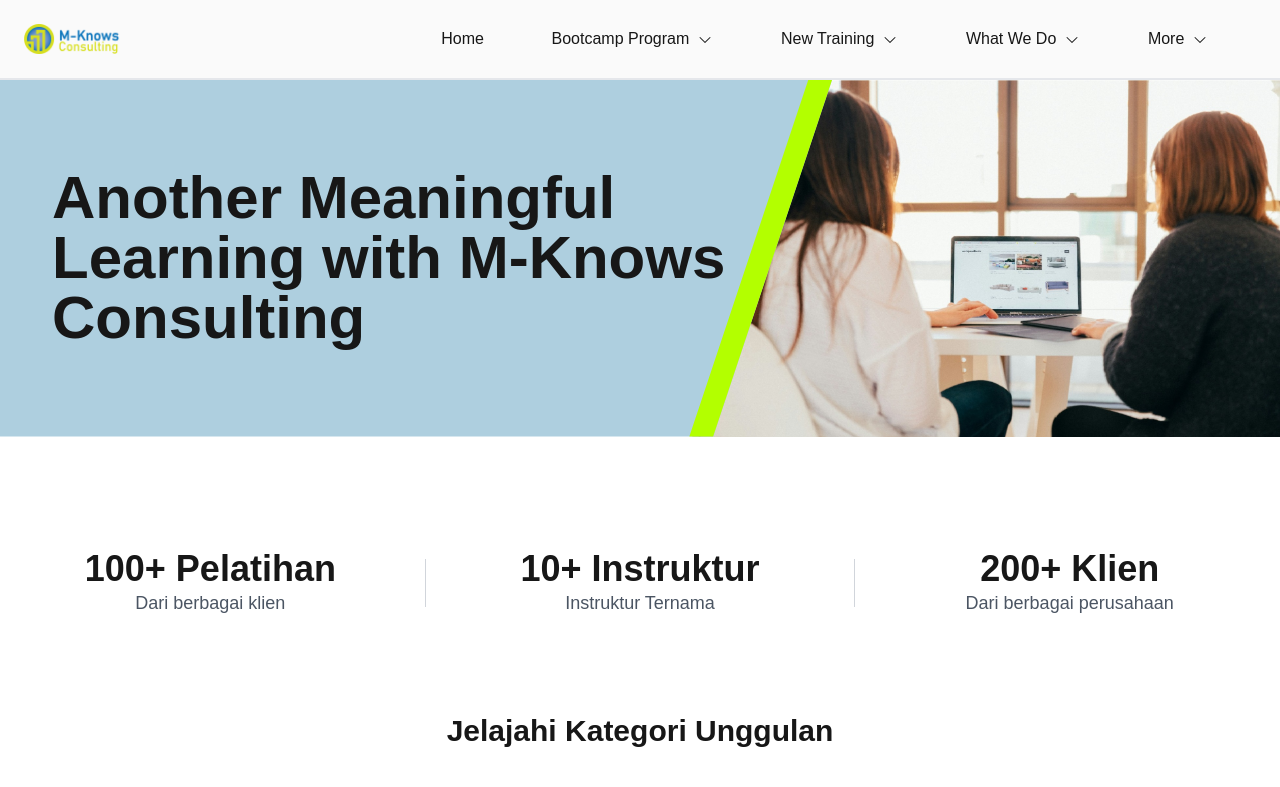
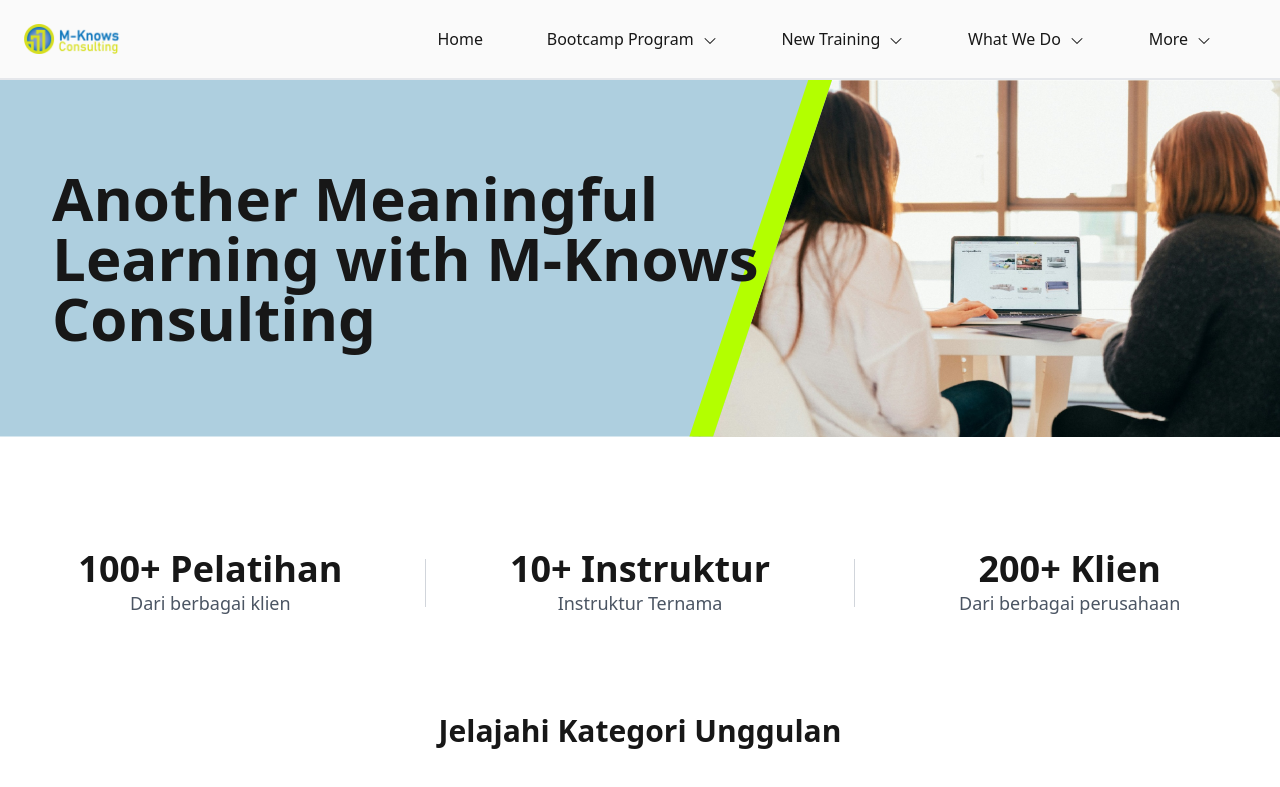
Before and after one commit to Tim4-4IA06-P3L/MKnows-FrontEnd, a Next.js app: page / in a window 1280 px wide. Shown: the top 787 px of the page. Built offline with nearby package versions, Linux system fonts and the light colour scheme.

Commit message:
Font to poppins

```diff
--- a/app/globals.css
+++ b/app/globals.css
@@ -17,7 +17,7 @@
 body {
   color: var(--foreground);
   background: var(--background);
-  font-family: Arial, Helvetica, sans-serif;
+  font-family: var(--font-poppins);
   min-height: 100vh;
   display: flex;
   flex-direction: column;
```
